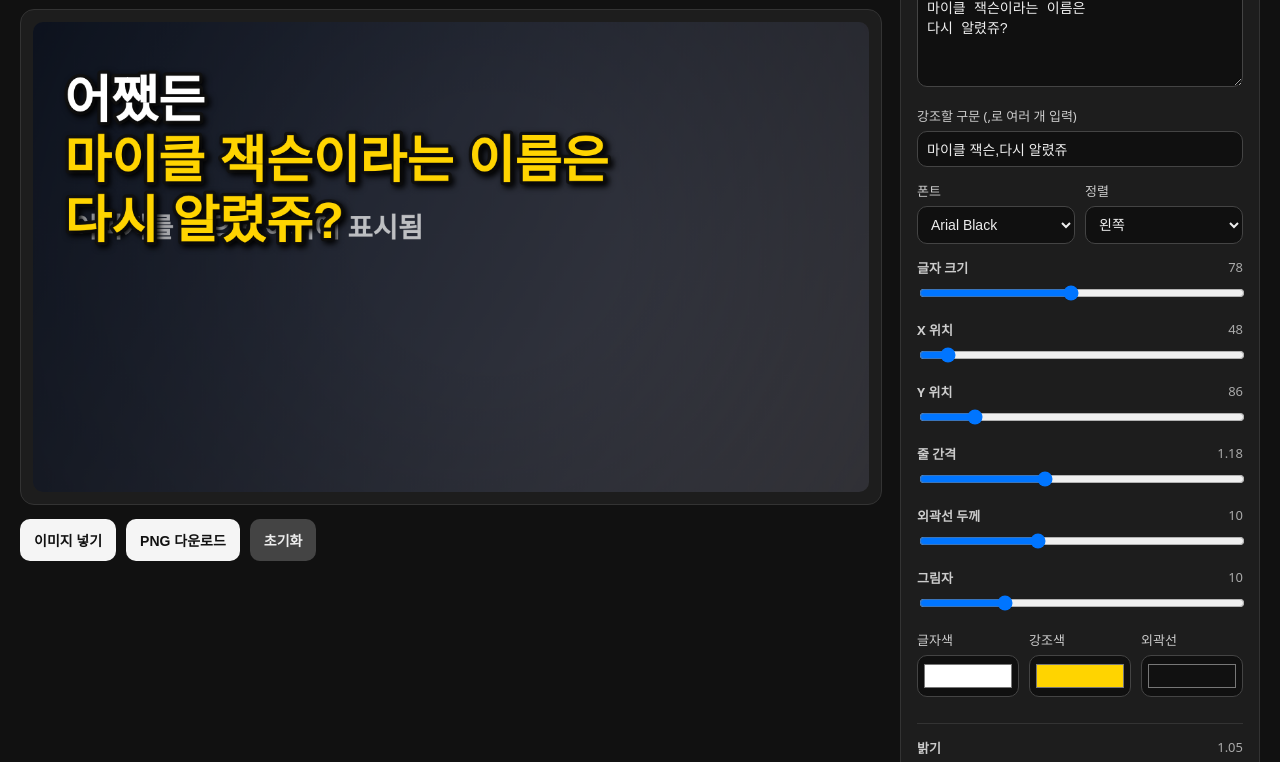
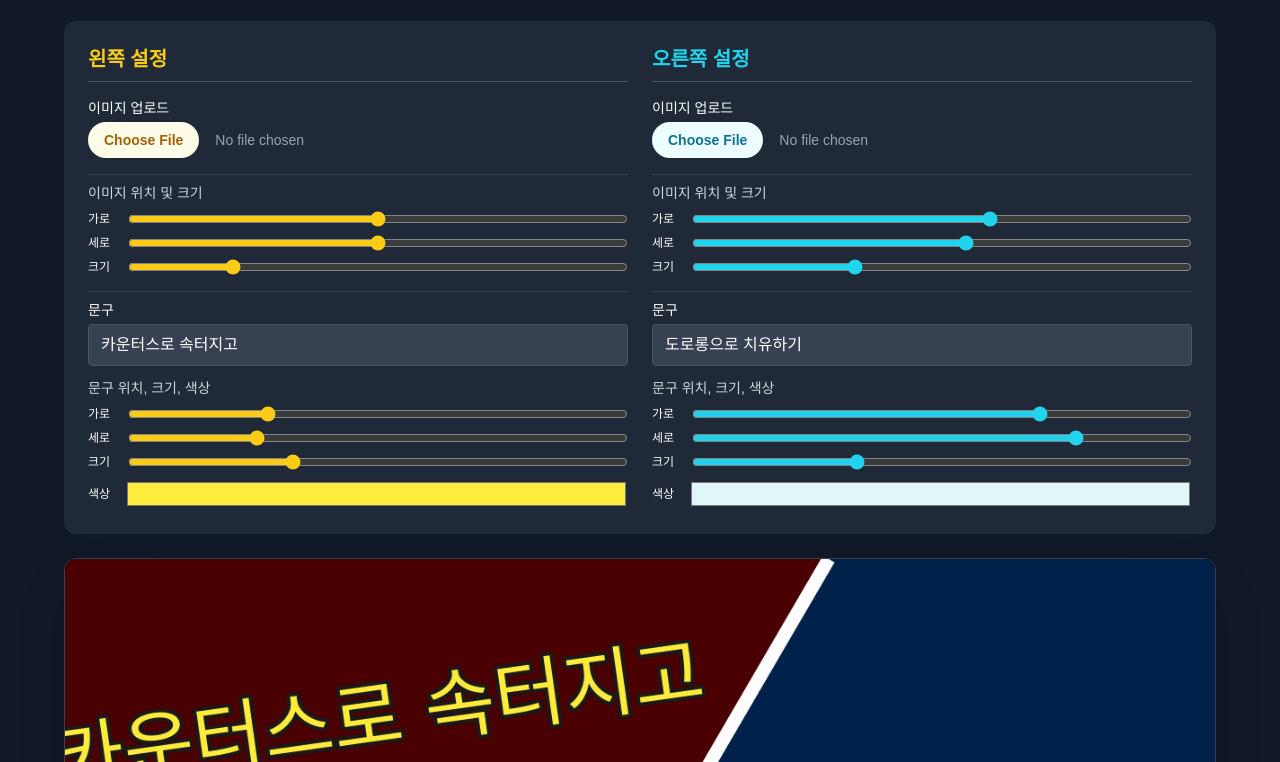
Before and after one commit to rbwjddlek/rbwjddlek.github.io, a plain HTML site: page diagonal-thumbnail/index.html in a window 1280 px wide. Shown: the part 95-857 px from the top of the page. Drawn offline with nearby package versions, Linux system fonts and the light colour scheme.

Commit message:
Update index.html

```diff
--- a/diagonal-thumbnail/index.html
+++ b/diagonal-thumbnail/index.html
@@ -1,468 +1,261 @@
-<!doctype html>
+<!DOCTYPE html>
 <html lang="ko">
 <head>
-  <meta charset="UTF-8" />
-  <meta name="viewport" content="width=device-width, initial-scale=1.0" />
-  <title>유튜브 섬네일 편집기</title>
-  <style>
-    * { box-sizing: border-box; }
+    <meta charset="UTF-8">
+    <meta name="viewport" content="width=device-width, initial-scale=1.0">
+    <title>유튜브 섬네일 자동 생성기 (오프라인)</title>
+    <script src="https://cdn.tailwindcss.com"></script>
+    <link href="https://fonts.googleapis.com/css2?family=Black+Han+Sans&display=swap" rel="stylesheet">
+    <style>
+        body { font-family: sans-serif; }
+        .font-black-han { font-family: 'Black Han Sans', sans-serif; }
+    </style>
+</head>
+<body class="bg-gray-900 text-white p-6 min-h-screen">
+    <div class="max-w-6xl mx-auto space-y-6">
 
-    body {
-      margin: 0;
-      background: #111;
-      color: #eee;
-      font-family: system-ui, -apple-system, BlinkMacSystemFont, "Malgun Gothic", sans-serif;
-    }
+        <div class="text-center space-y-2">
+            <h1 class="text-3xl font-bold font-black-han tracking-wide">유튜브 섬네일 자동 생성기</h1>
+            <p class="text-gray-400">바탕화면에 저장해두고 언제든 실행하세요.</p>
+        </div>
 
-    .wrap {
-      max-width: 1500px;
-      margin: 0 auto;
-      padding: 20px;
-      display: grid;
-      grid-template-columns: 1fr 360px;
-      gap: 18px;
-    }
+        <div class="grid grid-cols-1 md:grid-cols-2 gap-6 bg-gray-800 p-6 rounded-xl">
+            <div class="space-y-4">
+                <h2 class="text-xl font-semibold border-b border-gray-600 pb-2 text-yellow-400">왼쪽 설정</h2>
+                <div>
+                    <label class="block text-sm font-medium mb-1">이미지 업로드</label>
+                    <input type="file" id="file1" accept="image/*" class="w-full text-sm text-gray-400 file:mr-4 file:py-2 file:px-4 file:rounded-full file:border-0 file:text-sm file:font-semibold file:bg-yellow-50 file:text-yellow-700 hover:file:bg-yellow-100 cursor-pointer">
+                </div>
+                <div class="pt-2 border-t border-gray-700">
+                    <label class="block text-sm font-medium mb-2 text-gray-300">이미지 위치 및 크기</label>
+                    <div class="space-y-2">
+                        <div class="flex items-center text-xs"><span class="w-10">가로</span><input type="range" id="x1" min="-500" max="500" value="0" class="flex-1 accent-yellow-400"></div>
+                        <div class="flex items-center text-xs"><span class="w-10">세로</span><input type="range" id="y1" min="-500" max="500" value="0" class="flex-1 accent-yellow-400"></div>
+                        <div class="flex items-center text-xs"><span class="w-10">크기</span><input type="range" id="scale1" min="0.5" max="3" step="0.05" value="1.0" class="flex-1 accent-yellow-400"></div>
+                    </div>
+                </div>
+                <div class="pt-2 border-t border-gray-700 space-y-3">
+                    <div>
+                        <label class="block text-sm font-medium mb-1">문구</label>
+                        <input type="text" id="text1" value="카운터스로 속터지고" class="w-full bg-gray-700 text-white rounded px-3 py-2 border border-gray-600 focus:outline-none focus:border-yellow-400">
+                    </div>
+                    <div>
+                        <label class="block text-sm font-medium mb-2 text-gray-300">문구 위치, 크기, 색상</label>
+                        <div class="space-y-2">
+                            <div class="flex items-center text-xs"><span class="w-10">가로</span><input type="range" id="textX1" min="0" max="1280" value="350" class="flex-1 accent-yellow-400"></div>
+                            <div class="flex items-center text-xs"><span class="w-10">세로</span><input type="range" id="textY1" min="0" max="720" value="180" class="flex-1 accent-yellow-400"></div>
+                            <div class="flex items-center text-xs"><span class="w-10">크기</span><input type="range" id="textSize1" min="30" max="200" value="85" class="flex-1 accent-yellow-400"></div>
+                            <div class="flex items-center text-xs">
+                                <span class="w-10">색상</span>
+                                <input type="color" id="textColor1" value="#FFEB3B" class="w-full h-8 bg-transparent border-0 cursor-pointer rounded">
+                            </div>
+                        </div>
+                    </div>
+                </div>
+            </div>
 
-    h1 {
-      margin: 0 0 6px;
-      font-size: 26px;
-    }
+            <div class="space-y-4">
+                <h2 class="text-xl font-semibold border-b border-gray-600 pb-2 text-cyan-400">오른쪽 설정</h2>
+                <div>
+                    <label class="block text-sm font-medium mb-1">이미지 업로드</label>
+                    <input type="file" id="file2" accept="image/*" class="w-full text-sm text-gray-400 file:mr-4 file:py-2 file:px-4 file:rounded-full file:border-0 file:text-sm file:font-semibold file:bg-cyan-50 file:text-cyan-700 hover:file:bg-cyan-100 cursor-pointer">
+                </div>
+                <div class="pt-2 border-t border-gray-700">
+                    <label class="block text-sm font-medium mb-2 text-gray-300">이미지 위치 및 크기</label>
+                    <div class="space-y-2">
+                        <div class="flex items-center text-xs"><span class="w-10">가로</span><input type="range" id="x2" min="-500" max="500" value="100" class="flex-1 accent-cyan-400"></div>
+                        <div class="flex items-center text-xs"><span class="w-10">세로</span><input type="range" id="y2" min="-500" max="500" value="50" class="flex-1 accent-cyan-400"></div>
+                        <div class="flex items-center text-xs"><span class="w-10">크기</span><input type="range" id="scale2" min="0.5" max="3" step="0.05" value="1.3" class="flex-1 accent-cyan-400"></div>
+                    </div>
+                </div>
+                <div class="pt-2 border-t border-gray-700 space-y-3">
+                    <div>
+                        <label class="block text-sm font-medium mb-1">문구</label>
+                        <input type="text" id="text2" value="도로롱으로 치유하기" class="w-full bg-gray-700 text-white rounded px-3 py-2 border border-gray-600 focus:outline-none focus:border-cyan-400">
+                    </div>
+                    <div>
+                        <label class="block text-sm font-medium mb-2 text-gray-300">문구 위치, 크기, 색상</label>
+                        <div class="space-y-2">
+                            <div class="flex items-center text-xs"><span class="w-10">가로</span><input type="range" id="textX2" min="0" max="1280" value="900" class="flex-1 accent-cyan-400"></div>
+                            <div class="flex items-center text-xs"><span class="w-10">세로</span><input type="range" id="textY2" min="0" max="720" value="560" class="flex-1 accent-cyan-400"></div>
+                            <div class="flex items-center text-xs"><span class="w-10">크기</span><input type="range" id="textSize2" min="30" max="200" value="85" class="flex-1 accent-cyan-400"></div>
+                            <div class="flex items-center text-xs">
+                                <span class="w-10">색상</span>
+                                <input type="color" id="textColor2" value="#E0F7FA" class="w-full h-8 bg-transparent border-0 cursor-pointer rounded">
+                            </div>
+                        </div>
+                    </div>
+                </div>
+            </div>
+        </div>
 
-    p {
-      margin: 0 0 16px;
-      color: #aaa;
-    }
+        <div class="relative w-full overflow-hidden rounded-xl shadow-2xl bg-black flex justify-center border border-gray-700">
+            <canvas id="thumbnailCanvas" width="1280" height="720" class="max-w-full h-auto object-contain"></canvas>
+        </div>
 
-    .preview {
-      background: #1d1d1d;
-      border: 1px solid #333;
-      border-radius: 14px;
-      padding: 12px;
-    }
+        <div class="flex justify-center pb-10">
+            <button id="downloadBtn" class="bg-red-600 hover:bg-red-700 text-white font-bold py-4 px-8 rounded-full shadow-lg transition-transform transform hover:scale-105 flex items-center space-x-2">
+                <svg xmlns="http://www.w3.org/2000/svg" class="h-6 w-6" fill="none" viewBox="0 0 24 24" stroke="currentColor">
+                    <path stroke-linecap="round" stroke-linejoin="round" stroke-width="2" d="M4 16v1a3 3 0 003 3h10a3 3 0 003-3v-1m-4-4l-4 4m0 0l-4-4m4 4V4" />
+                </svg>
+                <span>섬네일 다운로드 (JPG)</span>
+            </button>
+        </div>
+    </div>
 
-    canvas {
-      width: 100%;
-      display: block;
-      border-radius: 10px;
-      background: #222;
-    }
+    <script>
+        const canvas = document.getElementById('thumbnailCanvas');
+        const ctx = canvas.getContext('2d');
 
-    .buttons {
-      display: flex;
-      gap: 10px;
-      flex-wrap: wrap;
-      margin-top: 14px;
-    }
+        // 요소 가져오기
+        const file1 = document.getElementById('file1');
+        const file2 = document.getElementById('file2');
+        const text1 = document.getElementById('text1');
+        const text2 = document.getElementById('text2');
 
-    button, label.fileBtn {
-      border: 0;
-      border-radius: 10px;
-      padding: 11px 14px;
-      background: #f5f5f5;
-      color: #111;
-      font-weight: 800;
-      cursor: pointer;
-      font-size: 14px;
-    }
+        const x1 = document.getElementById('x1'); const y1 = document.getElementById('y1'); const scale1 = document.getElementById('scale1');
+        const x2 = document.getElementById('x2'); const y2 = document.getElementById('y2'); const scale2 = document.getElementById('scale2');
 
-    button.secondary {
-      background: #444;
-      color: #eee;
-    }
+        const textX1 = document.getElementById('textX1'); const textY1 = document.getElementById('textY1');
+        const textSize1 = document.getElementById('textSize1'); const textColor1 = document.getElementById('textColor1');
 
-    .panel {
-      background: #1d1d1d;
-      border: 1px solid #333;
-      border-radius: 14px;
-      padding: 16px;
-      height: fit-content;
-    }
+        const textX2 = document.getElementById('textX2'); const textY2 = document.getElementById('textY2');
+        const textSize2 = document.getElementById('textSize2'); const textColor2 = document.getElementById('textColor2');
 
-    .field {
-      margin-bottom: 14px;
-    }
+        // 상태 변수
+        let img1 = null; let img2 = null;
+        let fontLoaded = false;
 
-    .field span {
-      display: flex;
-      justify-content: space-between;
-      color: #ccc;
-      font-size: 13px;
-      margin-bottom: 6px;
-    }
+        // 폰트 로드 대기
+        document.fonts.ready.then(() => {
+            fontLoaded = true;
+            drawCanvas();
+        });
 
-    textarea, select, input[type="text"], input[type="number"] {
-      width: 100%;
-      background: #101010;
-      color: #eee;
-      border: 1px solid #444;
-      border-radius: 10px;
-      padding: 9px;
-      font-size: 14px;
-    }
+        // 이벤트 리스너 등록
+        const inputs = [
+            text1, text2, x1, y1, scale1, x2, y2, scale2,
+            textX1, textY1, textSize1, textColor1,
+            textX2, textY2, textSize2, textColor2
+        ];
+        inputs.forEach(input => input.addEventListener('input', drawCanvas));
 
-    textarea {
-      height: 120px;
-      resize: vertical;
-    }
+        file1.addEventListener('change', (e) => handleImageUpload(e, (img) => { img1 = img; drawCanvas(); }));
+        file2.addEventListener('change', (e) => handleImageUpload(e, (img) => { img2 = img; drawCanvas(); }));
 
-    input[type="range"] {
-      width: 100%;
-    }
+        function handleImageUpload(e, callback) {
+            const file = e.target.files[0];
+            if (!file) return;
+            const url = URL.createObjectURL(file);
+            const img = new Image();
+            img.onload = () => callback(img);
+            img.src = url;
+        }
 
-    input[type="color"] {
-      width: 100%;
-      height: 42px;
-      background: #101010;
-      border: 1px solid #444;
-      border-radius: 10px;
-      padding: 4px;
-    }
+        function drawCanvas() {
+            if (!fontLoaded) return;
 
-    .grid2 {
-      display: grid;
-      grid-template-columns: 1fr 1fr;
-      gap: 10px;
-    }
+            const width = canvas.width;
+            const height = canvas.height;
 
-    .grid3 {
-      display: grid;
-      grid-template-columns: 1fr 1fr 1fr;
-      gap: 10px;
-    }
+            ctx.clearRect(0, 0, width, height);
+            ctx.fillStyle = '#1a1a1a';
+            ctx.fillRect(0, 0, width, height);
 
-    .divider {
-      border-top: 1px solid #333;
-      padding-top: 14px;
-      margin-top: 12px;
-    }
+            const splitTopX = 850;
+            const splitBottomX = 430;
 
-    em {
-      font-style: normal;
-      color: #aaa;
-    }
+            // 왼쪽 이미지
+            ctx.save();
+            ctx.beginPath();
+            ctx.moveTo(0, 0); ctx.lineTo(splitTopX, 0); ctx.lineTo(splitBottomX, height); ctx.lineTo(0, height);
+            ctx.closePath();
+            ctx.clip();
 
-    @media (max-width: 1000px) {
-      .wrap {
-        grid-template-columns: 1fr;
-      }
-    }
-  </style>
-</head>
-<body>
-  <div class="wrap">
-    <main>
-      <h1>유튜브 섬네일 편집기</h1>
-      <p>이미지 업로드 → 문구 조정 → 1280×720 PNG 다운로드</p>
+            if (img1) {
+                const s = parseFloat(scale1.value);
+                const drawH = height * s;
+                const drawW = img1.width * (height / img1.height) * s;
+                ctx.drawImage(img1, parseFloat(x1.value), parseFloat(y1.value), drawW, drawH);
+            } else {
+                ctx.fillStyle = '#4a0000'; ctx.fillRect(0, 0, width, height);
+                ctx.fillStyle = '#ffffff'; ctx.font = '30px "Black Han Sans", sans-serif'; ctx.textAlign = 'center';
+                ctx.fillText('이미지를 업로드하세요', splitTopX / 2, height / 2);
+            }
+            ctx.restore();
 
-      <div class="preview">
-        <canvas id="canvas" width="1280" height="720"></canvas>
-      </div>
+            // 오른쪽 이미지
+            ctx.save();
+            ctx.beginPath();
+            ctx.moveTo(splitTopX, 0); ctx.lineTo(width, 0); ctx.lineTo(width, height); ctx.lineTo(splitBottomX, height);
+            ctx.closePath();
+            ctx.clip();
 
-      <div class="buttons">
-        <label class="fileBtn">
-          이미지 넣기
-          <input id="file" type="file" accept="image/*" hidden />
-        </label>
-        <button id="download">PNG 다운로드</button>
-        <button id="reset" class="secondary">초기화</button>
-      </div>
-    </main>
+            if (img2) {
+                const s = parseFloat(scale2.value);
+                const drawH = height * s;
+                const drawW = img2.width * (height / img2.height) * s;
+                ctx.drawImage(img2, (width - drawW) + parseFloat(x2.value), parseFloat(y2.value), drawW, drawH);
+            } else {
+                ctx.fillStyle = '#00224a'; ctx.fillRect(0, 0, width, height);
+                ctx.fillStyle = '#ffffff'; ctx.font = '30px "Black Han Sans", sans-serif'; ctx.textAlign = 'center';
+                ctx.fillText('이미지를 업로드하세요', width - (width - splitBottomX) / 2, height / 2);
+            }
+            ctx.restore();
 
-    <aside class="panel">
-      <div class="field">
-        <span>문구</span>
-        <textarea id="text">어쨌든
-마이클 잭슨이라는 이름은
-다시 알렸쥬?</textarea>
-      </div>
+            // 분할선
+            ctx.beginPath();
+            ctx.moveTo(splitTopX, 0); ctx.lineTo(splitBottomX, height);
+            ctx.lineWidth = 15; ctx.strokeStyle = '#ffffff'; ctx.stroke();
 
-      <div class="field">
-        <span>강조할 구문 (,로 여러 개 입력)</span>
-        <input
-          id="accentKeywords"
-          type="text"
-          value="마이클 잭슨,다시 알렸쥬"
-          placeholder="예: 마이클 잭슨,충격,레전드"
-        />
-      </div>
+            // 텍스트 그리기 함수 (크기 파라미터 추가)
+            const drawText = (text, x, y, size, angle, fillColor, strokeColor) => {
+                ctx.save();
+                ctx.translate(x, y); ctx.rotate((angle * Math.PI) / 180);
+                ctx.font = `${size}px "Black Han Sans", sans-serif`;
+                ctx.textAlign = 'center'; ctx.textBaseline = 'middle';
 
-      <div class="grid2">
-        <div class="field">
-          <span>폰트</span>
-          <select id="fontFamily">
-            <option>Arial Black</option>
-            <option>Impact</option>
-            <option>Malgun Gothic</option>
-            <option>sans-serif</option>
-            <option>serif</option>
-          </select>
-        </div>
-        <div class="field">
-          <span>정렬</span>
-          <select id="textAlign">
-            <option value="left">왼쪽</option>
-            <option value="center">가운데</option>
-            <option value="right">오른쪽</option>
-          </select>
-        </div>
-      </div>
+                ctx.lineWidth = 8; ctx.strokeStyle = strokeColor; ctx.lineJoin = 'round';
+                ctx.strokeText(text, 0, 0);
 
-      <div id="sliders"></div>
+                ctx.fillStyle = fillColor; ctx.fillText(text, 0, 0);
+                ctx.restore();
+            };
 
-      <div class="grid3">
-        <div class="field">
-          <span>글자색</span>
-          <input id="fillColor" type="color" value="#ffffff" />
-        </div>
-        <div class="field">
-          <span>강조색</span>
-          <input id="accentColor" type="color" value="#ffd400" />
-        </div>
-        <div class="field">
-          <span>외곽선</span>
-          <input id="strokeColor" type="color" value="#111111" />
-        </div>
-      </div>
+            // 변경된 설정값 적용
+            if (text1.value) {
+                drawText(
+                    text1.value,
+                    parseFloat(textX1.value),
+                    parseFloat(textY1.value),
+                    parseFloat(textSize1.value),
+                    -8,
+                    textColor1.value,
+                    '#1a1a1a'
+                );
+            }
 
-      <div class="divider" id="effectSliders"></div>
-    </aside>
-  </div>
+            if (text2.value) {
+                drawText(
+                    text2.value,
+                    parseFloat(textX2.value),
+                    parseFloat(textY2.value),
+                    parseFloat(textSize2.value),
+                    -5,
+                    textColor2.value,
+                    '#1a1a1a'
+                );
+            }
+        }
 
-  <script>
-    const CANVAS_W = 1280;
-    const CANVAS_H = 720;
-    const canvas = document.getElementById('canvas');
-    const ctx = canvas.getContext('2d');
-
-    let img = null;
-
-    const state = {
-      text: document.getElementById('text').value,
-      accentKeywords: document.getElementById('accentKeywords').value,
-      fontFamily: 'Arial Black',
-      textAlign: 'left',
-      fontSize: 78,
-      x: 48,
-      y: 86,
-      lineHeight: 1.18,
-      strokeWidth: 10,
-      shadowBlur: 10,
-      brightness: 1.05,
-      contrast: 1.08,
-      vignette: 0.35,
-      fillColor: '#ffffff',
-      accentColor: '#ffd400',
-      strokeColor: '#111111'
-    };
-
-    const sliderDefs = [
-      ['fontSize', '글자 크기', 24, 140, 1],
-      ['x', 'X 위치', 0, 700, 1],
-      ['y', 'Y 위치', 0, 560, 1],
-      ['lineHeight', '줄 간격', 0.8, 1.8, 0.01],
-      ['strokeWidth', '외곽선 두께', 0, 28, 1],
-      ['shadowBlur', '그림자', 0, 40, 1]
-    ];
-
-    const effectDefs = [
-      ['brightness', '밝기', 0.5, 1.8, 0.01],
-      ['contrast', '대비', 0.5, 1.8, 0.01],
-      ['vignette', '비네팅', 0, 0.8, 0.01]
-    ];
-
-    function makeSlider(parentId, defs) {
-      const parent = document.getElementById(parentId);
-
-      defs.forEach(([key, label, min, max, step]) => {
-        const div = document.createElement('div');
-        div.className = 'field';
-        div.innerHTML = `
-          <span><b>${label}</b><em id="${key}Val">${formatValue(state[key], step)}</em></span>
-          <input id="${key}" type="range" min="${min}" max="${max}" step="${step}" value="${state[key]}" />
-        `;
-        parent.appendChild(div);
-
-        const input = div.querySelector('input');
-        const val = div.querySelector('em');
-
-        input.addEventListener('input', () => {
-          state[key] = Number(input.value);
-          val.textContent = formatValue(state[key], step);
-          draw();
+        // 다운로드 로직
+        document.getElementById('downloadBtn').addEventListener('click', () => {
+            const dataUrl = canvas.toDataURL('image/jpeg', 0.9);
+            const link = document.createElement('a');
+            link.download = 'youtube_thumbnail.jpg';
+            link.href = dataUrl;
+            link.click();
         });
-      });
-    }
-
-    function formatValue(value, step) {
-      return step < 1 ? Number(value).toFixed(2) : value;
-    }
-
-    makeSlider('sliders', sliderDefs);
-    makeSlider('effectSliders', effectDefs);
-
-    function bind(id, key) {
-      const el = document.getElementById(id);
-
-      el.addEventListener('input', () => {
-        state[key] = el.value;
-        draw();
-      });
-
-      el.addEventListener('change', () => {
-        state[key] = el.value;
-        draw();
-      });
-    }
-
-    ['text', 'accentKeywords', 'fontFamily', 'textAlign', 'fillColor', 'accentColor', 'strokeColor']
-      .forEach(id => bind(id, id));
-
-    document.getElementById('file').addEventListener('change', e => {
-      const file = e.target.files[0];
-      if (!file) return;
-
-      const url = URL.createObjectURL(file);
-      const image = new Image();
-
-      image.onload = () => {
-        img = image;
-        URL.revokeObjectURL(url);
-        draw();
-      };
-
-      image.src = url;
-    });
-
-    document.getElementById('download').addEventListener('click', () => {
-      const a = document.createElement('a');
-      a.download = 'youtube-thumbnail.png';
-      a.href = canvas.toDataURL('image/png');
-      a.click();
-    });
-
-    document.getElementById('reset').addEventListener('click', () => {
-      location.reload();
-    });
-
-    function drawCoverImage(image) {
-      const canvasRatio = CANVAS_W / CANVAS_H;
-      const imgRatio = image.width / image.height;
-
-      let sx, sy, sw, sh;
-
-      if (imgRatio > canvasRatio) {
-        sh = image.height;
-        sw = image.height * canvasRatio;
-        sx = (image.width - sw) / 2;
-        sy = 0;
-      } else {
-        sw = image.width;
-        sh = image.width / canvasRatio;
-        sx = 0;
-        sy = (image.height - sh) / 2;
-      }
-
-      ctx.save();
-      ctx.filter = `brightness(${state.brightness}) contrast(${state.contrast})`;
-      ctx.drawImage(image, sx, sy, sw, sh, 0, 0, CANVAS_W, CANVAS_H);
-      ctx.restore();
-    }
-
-    function drawVignette() {
-      const g = ctx.createRadialGradient(
-        CANVAS_W * 0.55, CANVAS_H * 0.45, CANVAS_W * 0.15,
-        CANVAS_W * 0.5, CANVAS_H * 0.5, CANVAS_W * 0.78
-      );
-
-      g.addColorStop(0, 'rgba(0,0,0,0)');
-      g.addColorStop(1, `rgba(0,0,0,${state.vignette})`);
-
-      ctx.fillStyle = g;
-      ctx.fillRect(0, 0, CANVAS_W, CANVAS_H);
-    }
-
-    function wrapLine(line, maxWidth) {
-      const chars = [...line];
-      const result = [];
-      let current = '';
-
-      for (const ch of chars) {
-        const test = current + ch;
-        if (ctx.measureText(test).width > maxWidth && current) {
-          result.push(current);
-          current = ch;
-        } else {
-          current = test;
-        }
-      }
-
-      if (current) result.push(current);
-      return result;
-    }
-
-    function drawText() {
-      ctx.save();
-      ctx.font = `900 ${state.fontSize}px "${state.fontFamily}", Impact, sans-serif`;
-      ctx.textBaseline = 'top';
-      ctx.textAlign = state.textAlign;
-      ctx.lineJoin = 'round';
-      ctx.shadowColor = 'rgba(0,0,0,0.85)';
-      ctx.shadowBlur = state.shadowBlur;
-      ctx.shadowOffsetX = 4;
-      ctx.shadowOffsetY = 4;
-
-      const maxWidth = CANVAS_W - state.x - 50;
-      const lines = state.text.split('\n').flatMap(line => wrapLine(line, maxWidth));
-      const lh = state.fontSize * state.lineHeight;
-
-      const accentList = state.accentKeywords
-        .split(',')
-        .map(v => v.trim())
-        .filter(v => v.length > 0);
-
-      lines.forEach((line, i) => {
-        const tx = state.textAlign === 'center'
-          ? CANVAS_W / 2
-          : state.textAlign === 'right'
-          ? CANVAS_W - state.x
-          : state.x;
-
-        const ty = state.y + i * lh;
-        const accent = accentList.some(keyword => line.includes(keyword));
-
-        ctx.strokeStyle = state.strokeColor;
-        ctx.lineWidth = state.strokeWidth;
-        ctx.strokeText(line, tx, ty);
-
-        ctx.fillStyle = accent ? state.accentColor : state.fillColor;
-        ctx.fillText(line, tx, ty);
-      });
-
-      ctx.restore();
-    }
-
-    function draw() {
-      ctx.clearRect(0, 0, CANVAS_W, CANVAS_H);
-
-      if (img) {
-        drawCoverImage(img);
-      } else {
-        const g = ctx.createLinearGradient(0, 0, CANVAS_W, CANVAS_H);
-        g.addColorStop(0, '#111827');
-        g.addColorStop(1, '#3f3f46');
-        ctx.fillStyle = g;
-        ctx.fillRect(0, 0, CANVAS_W, CANVAS_H);
-
-        ctx.fillStyle = 'rgba(255,255,255,0.7)';
-        ctx.font = '700 42px sans-serif';
-        ctx.fillText('이미지를 넣으면 여기에 표시됨', 60, 330);
-      }
-
-      drawVignette();
-      drawText();
-    }
-
-    draw();
-  </script>
+    </script>
 </body>
 </html>
```
